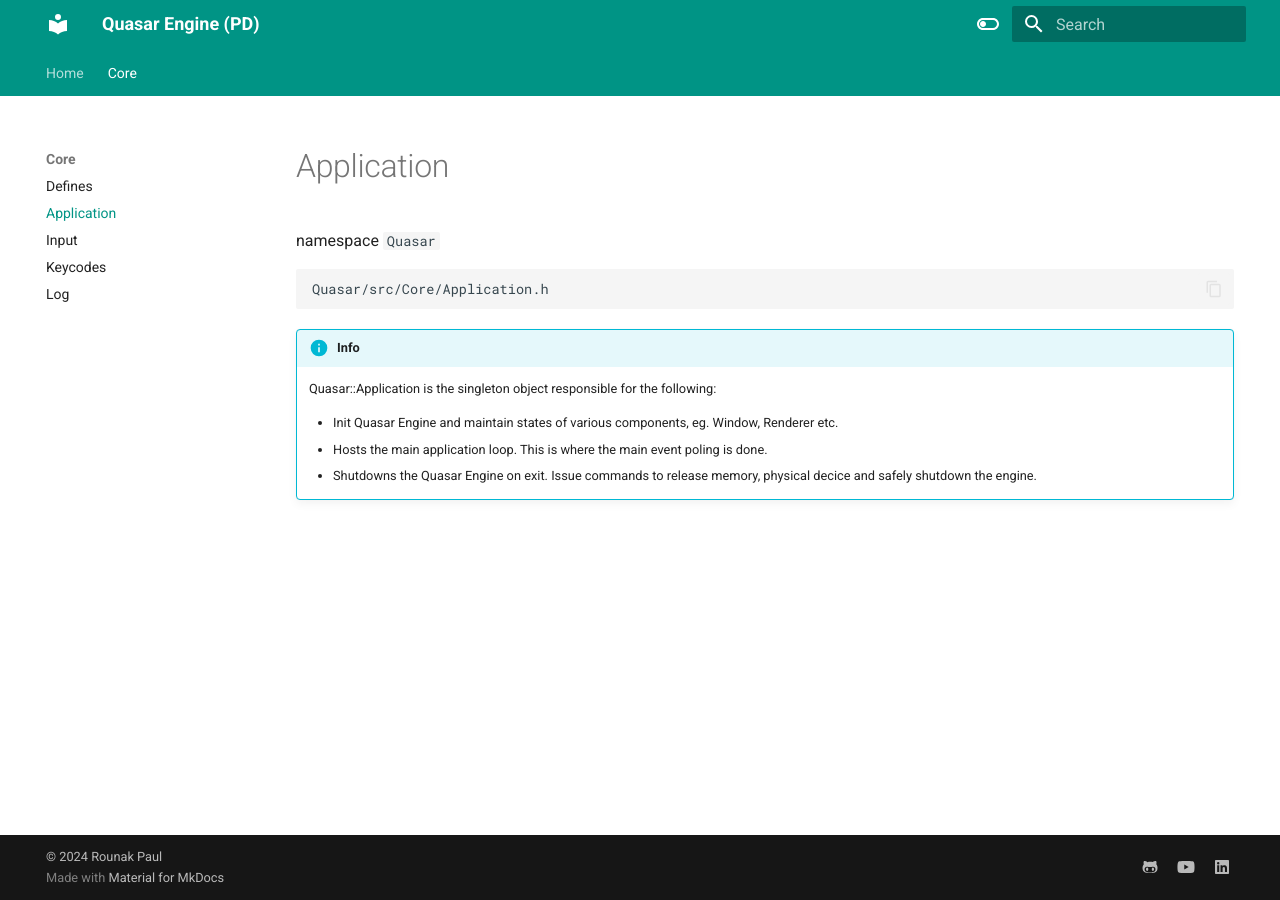
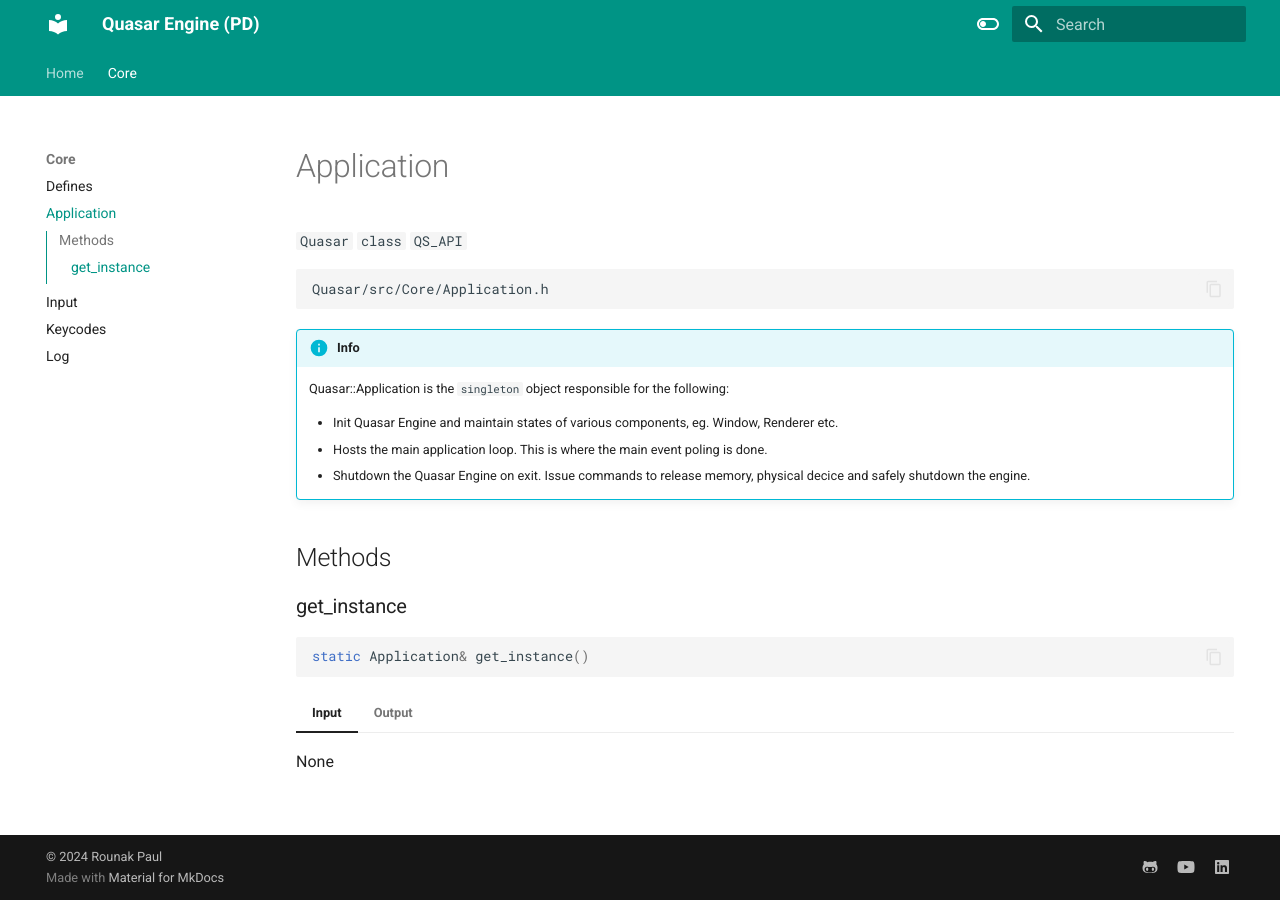
Before and after one commit to Rounak-Paul/QuasarDocs, an MkDocs documentation site: the page built from docs/Core/Application.md, in a window 1280 px wide. Built offline with MkDocs 1.6.1 and Material for MkDocs 9.7.7, drawn with Linux system fonts in a browser that asks for light colours.

Commit message:
modified:   docs/Core/Application.md 	modified:   mkdocs.yml

````diff
--- a/docs/Core/Application.md
+++ b/docs/Core/Application.md
@@ -1,12 +1,25 @@
 # Application
-namespace `Quasar`
+`Quasar` `class` `QS_API`
 ```
 Quasar/src/Core/Application.h
 ```
 
 !!! info
-    Quasar::Application is the singleton object responsible for the following:
+    Quasar::Application is the `singleton` object responsible for the following:
 
     * Init Quasar Engine and maintain states of various components, eg. Window, Renderer etc.
     * Hosts the main application loop. This is where the main event poling is done.
-    * Shutdowns the Quasar Engine on exit. Issue commands to release memory, physical decice and safely shutdown the engine.
+    * Shutdown the Quasar Engine on exit. Issue commands to release memory, physical decice and safely shutdown the engine.
+
+## Methods
+
+### get_instance
+
+```cpp
+static Application& get_instance()
+```
+
+=== "Input"
+    None
+=== "Output"
+    Application instance reference.
--- a/mkdocs.yml
+++ b/mkdocs.yml
@@ -41,6 +41,9 @@
   - admonition
   - pymdownx.details
   - pymdownx.superfences
+  - pymdownx.superfences
+  - pymdownx.tabbed:
+      alternate_style: true
 
 extra:
   social:
````
